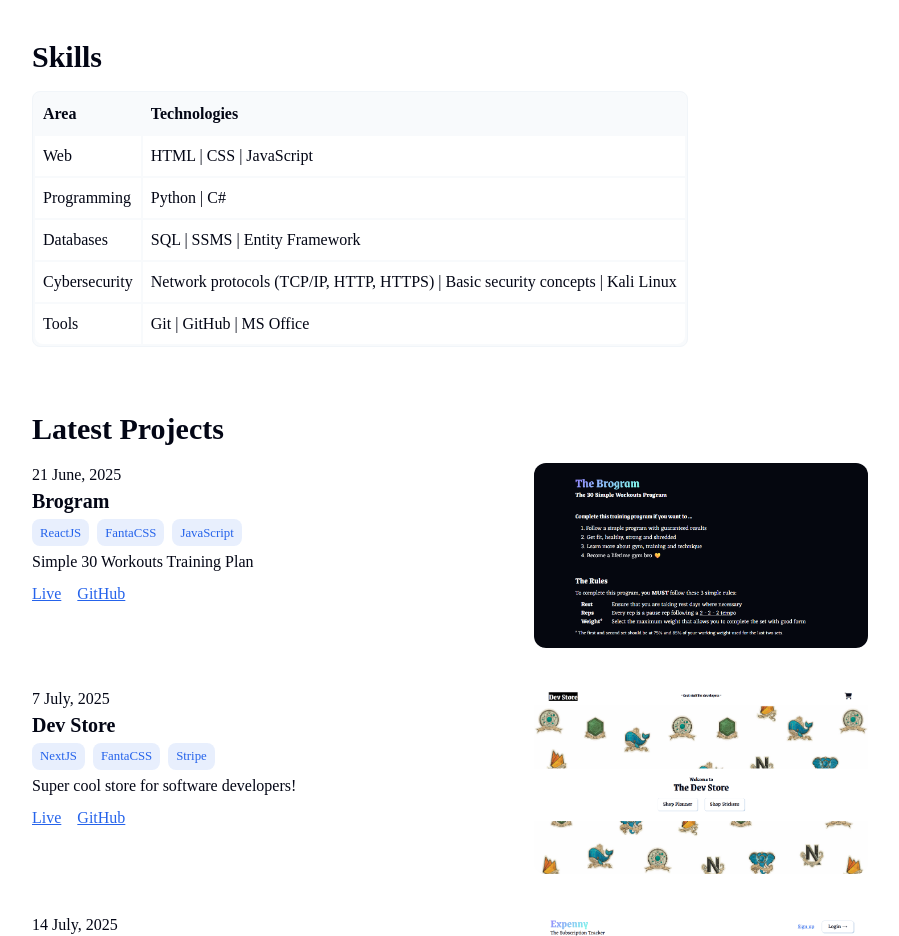
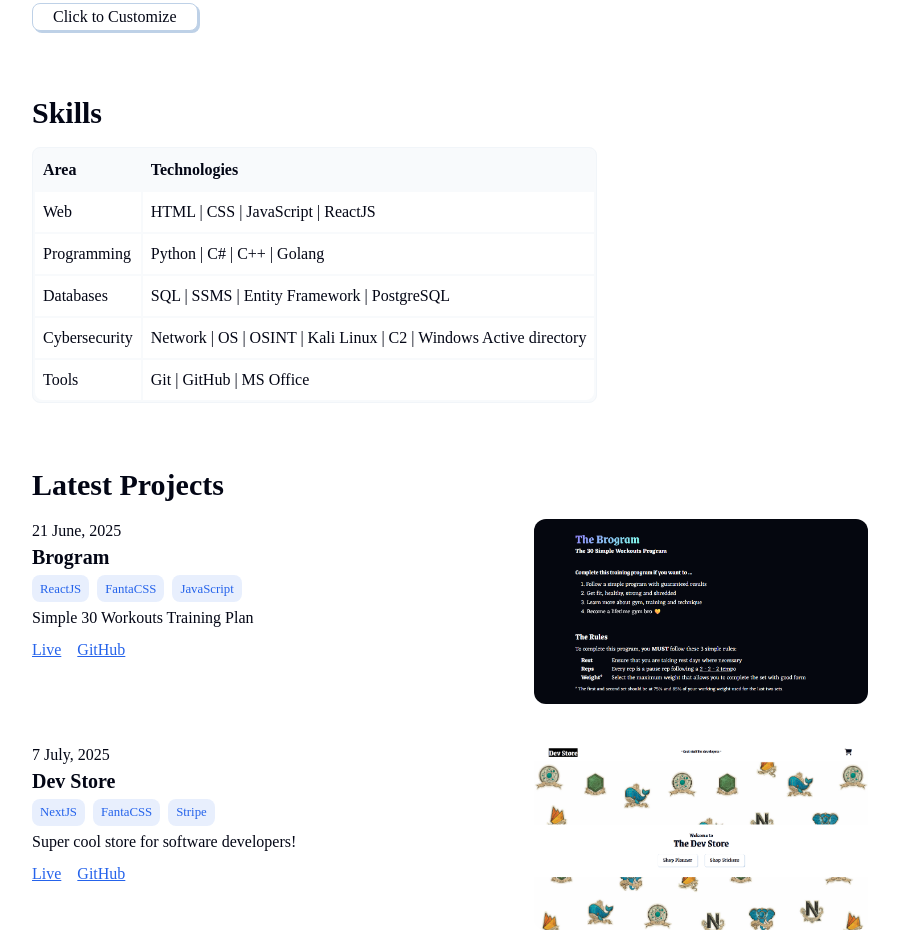
Before and after one commit to VladimirPavlovv/portfolio_website, a plain HTML site: page index.html in a window 1280 px wide. Shown: the part 878-1814 px from the top of the page, without its empty margins (190-1089 px from the left). Drawn offline with Linux system fonts and the light colour scheme; a web font is replaced by a local one.

Commit message:
Update index.html

```diff
--- a/index.html
+++ b/index.html
@@ -25,9 +25,9 @@
                 <p>Software Engineer</p>
             </div>
             <h5 class="intro-description">
-                 I am currently studying to become a Software Engineer, with a strong interest in programming, software development, and cybersecurity. I have experience working with several programming languages, including C++, C#, Go (Golang), and Python, as well as web technologies such as HTML, CSS, and JavaScript. I also have experience using React to develop web applications.
+                 I am currently studying to become a Software Engineer, with a strong interest in programming, software development, and cybersecurity. I have experience working with several programming languages, including C++, C#, Go (Golang), and Python, as well as web technologies such as HTML, CSS, and JavaScript. I also have experience using React to develop web applications.<br>
 
-Alongside software development, I have a strong interest and solid knowledge in cybersecurity. I am familiar with various network protocols, vulnerability exploitation techniques, penetration testing, Command and Control (C2) infrastructure, and Active Directory environments. I enjoy understanding how systems work, how they can be secured, and how potential vulnerabilities can be identified and analyzed.
+Alongside software development, I have a strong interest and solid knowledge in cybersecurity. I am familiar with various network protocols, vulnerability exploitation techniques, penetration testing, Command and Control (C2) infrastructure, and Active Directory environments. I enjoy understanding how systems work, how they can be secured, and how potential vulnerabilities can be identified and analyzed.<br>
 
 I consider myself a curious and motivated person who enjoys learning new technologies and solving technical challenges. I am constantly looking to expand my knowledge, improve my technical skills, and apply what I learn through practical projects. My goal is to continue developing as a software engineer while deepening my expertise in cybersecurity and information security.
             </h5>
@@ -63,19 +63,19 @@ I consider myself a curious and motivated person who enjoys learning new technol
                 <tbody>
                     <tr>
                         <td>Web</td>
-                        <td>HTML | CSS | JavaScript</td>
+                        <td>HTML | CSS | JavaScript | ReactJS</td>
                     </tr>
                     <tr>
                         <td>Programming</td>
-                        <td>Python | C#</td>
+                        <td>Python | C# | C++ | Golang</td>
                     </tr>
                     <tr>
                         <td>Databases</td>
-                        <td>SQL | SSMS | Entity Framework</td>
+                        <td>SQL | SSMS | Entity Framework | PostgreSQL</td>
                     </tr>
                     <tr>
                         <td>Cybersecurity</td>
-                        <td>Network protocols (TCP/IP, HTTP, HTTPS) | Basic security concepts | Kali Linux</td>
+                        <td>Network | OS | OSINT | Kali Linux | C2 | Windows Active directory</td>
                     </tr>
                     <tr>
                         <td>Tools</td>
```
